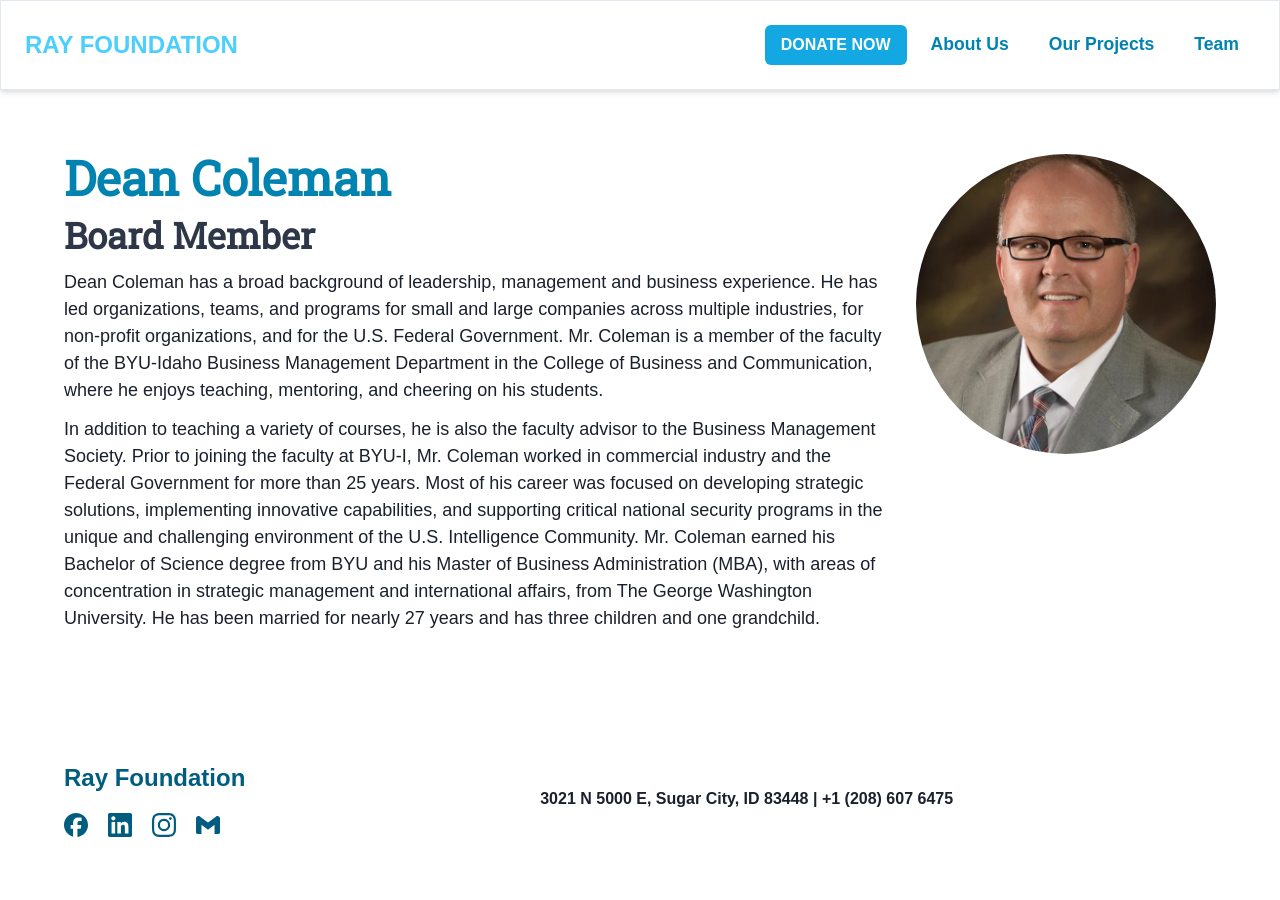
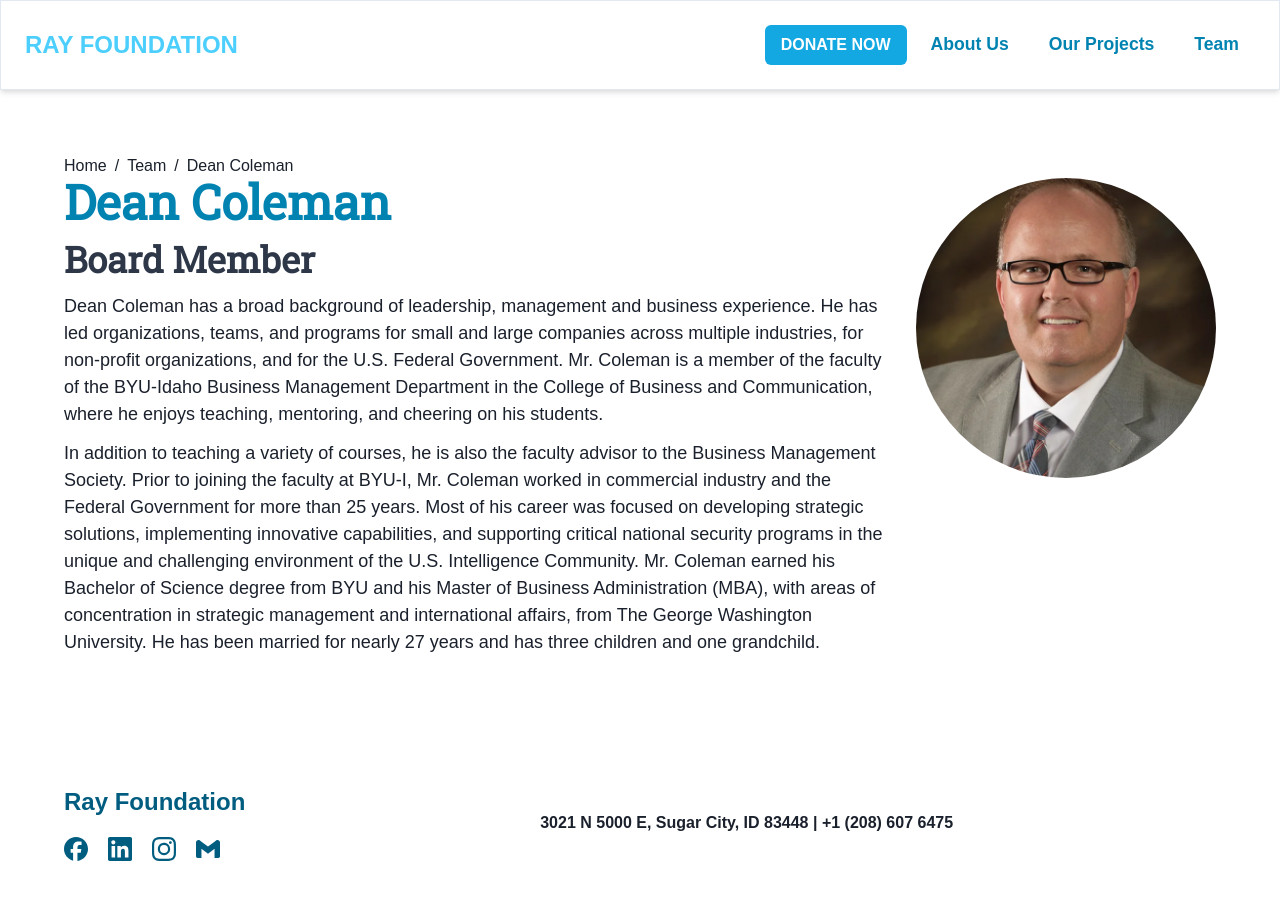
Before and after one commit to spencer-rafada/RayFoundation, a Next.js app: page /team/dean-coleman in a window 1280 px wide. Shown: the top 900 px of the page. Built offline with nearby package versions, Linux system fonts and the light colour scheme; a web font is replaced by a local one.

Commit message:
added breadcrumb

```diff
--- a/src/app/team/[id]/page.tsx
+++ b/src/app/team/[id]/page.tsx
@@ -1,7 +1,16 @@
 import { Metadata } from 'next'
 import React from 'react'
 import { promises as fs } from 'fs'
-import { Flex, Heading, Image, Text } from '@chakra-ui/react'
+import {
+  Box,
+  Breadcrumb,
+  BreadcrumbItem,
+  BreadcrumbLink,
+  Flex,
+  Heading,
+  Image,
+  Text,
+} from '@chakra-ui/react'
 
 type MetadataProps = {
   params: { id: string }
@@ -51,8 +60,19 @@ export default async function TeamMember({
 
   return (
     <>
+      <Box p={{ base: 8, md: 16 }}>
+        <Breadcrumb>
+          <BreadcrumbItem>
+            <BreadcrumbLink href='/'>Home</BreadcrumbLink>
+          </BreadcrumbItem>
+          <BreadcrumbItem>
+            <BreadcrumbLink href='/team'>Team</BreadcrumbLink>
+          </BreadcrumbItem>
+          <BreadcrumbItem isCurrentPage>
+            <BreadcrumbLink href='#'>{teamMember.name}</BreadcrumbLink>
+          </BreadcrumbItem>
+        </Breadcrumb>
         <Flex
-        p={{ base: 8, md: 16 }}
           direction={{ base: 'column', md: 'row-reverse' }}
           justify='space-between'
           align={{ base: 'center', md: 'start' }}
@@ -101,6 +121,7 @@ export default async function TeamMember({
             </Flex>
           </Flex>
         </Flex>
+      </Box>
     </>
   )
 }
```
Lines whose indentation alone changed are shown as unchanged.
